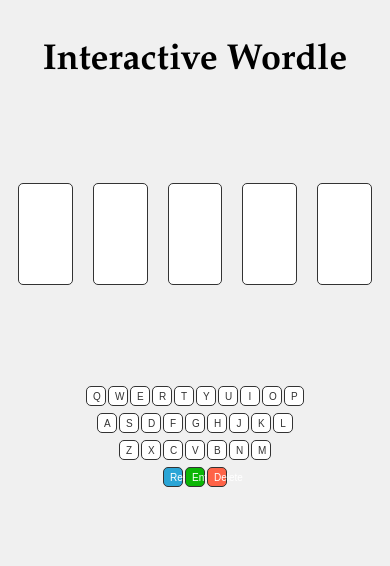
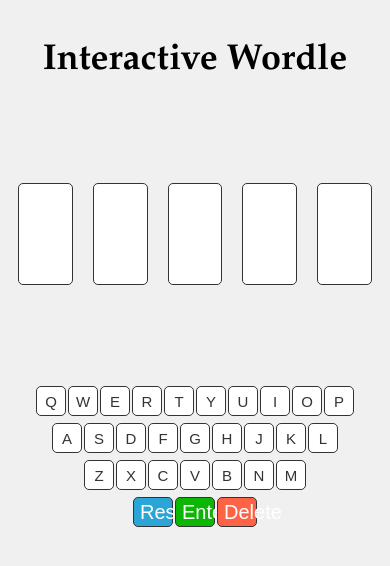
Before and after one commit to aksharpat/wordle, a React (Create React App) app: page / in a window 390 px wide. Shown: the top 566 px of the page. Built offline with nearby package versions, Linux system fonts and the light colour scheme.

Commit message:
button css

```diff
--- a/src/App.css
+++ b/src/App.css
@@ -170,9 +170,28 @@
     }
 
     .keyboard-button {
-        width: 20px;
-        height: 20px;
+        width: 30px;
+        height: 30px;
         margin: 1px;
-        font-size: 10px;
+        font-size: 15px;
+        text-align: center;
+    }
+
+    .delete-button {
+        width: 40px;
+        font-size: 20px;
+        text-align: center;
+    }
+
+    .enter-button {
+        width: 40px;
+        font-size: 20px;
+        text-align: center;
+    }
+
+    .reset-button {
+        width: 40px;
+        font-size: 20px;
+        text-align: center;
     }
 }
```
